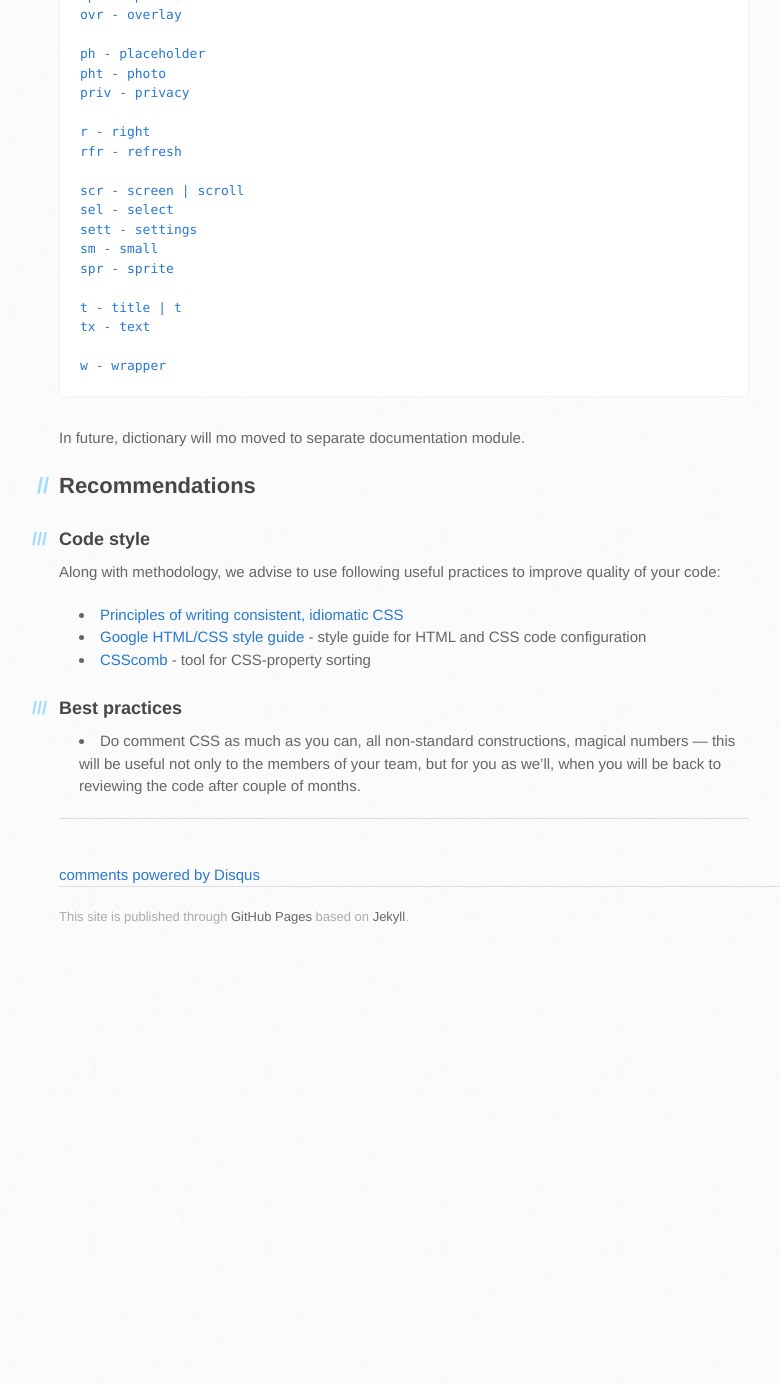
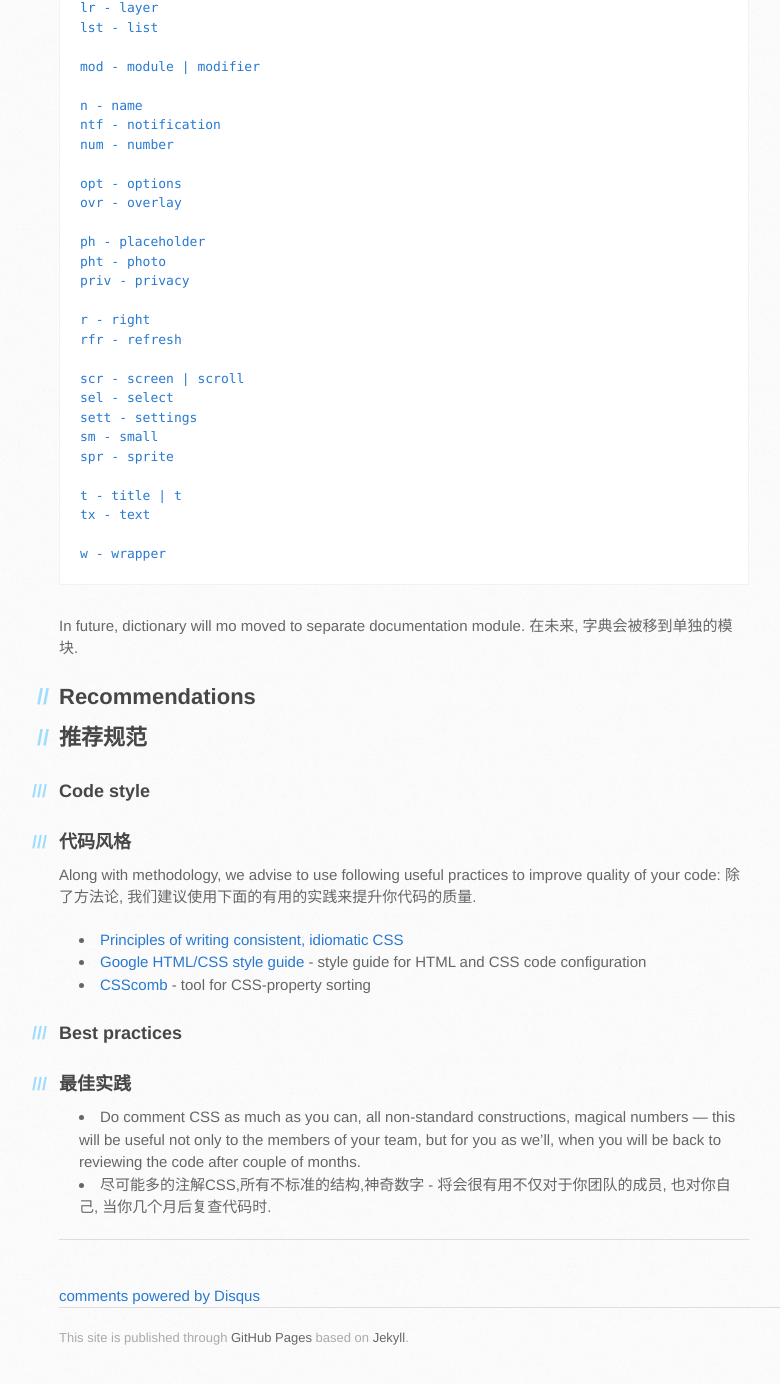
Before and after one commit to robhrt7/MCSS, a Jekyll site: the page built from cn/index.md, in a window 1280 px wide and 1400 px high, scrolled down 11258 px. Shown: the top 1384 px of the window, without its empty margins (111-891 px from the left). Built offline with Jekyll 4.4.1, drawn with Linux system fonts in a browser that asks for light colours; Markdown is read by kramdown in place of the engine named in the settings; comment, search, counter and statistics services are not loaded; before the commit the page ends 12237 px from its top, so only the background shows below that; some of the changed text lies outside the part shown.

Commit message:
fix some title

```diff
--- a/cn/index.md
+++ b/cn/index.md
@@ -250,6 +251,7 @@ Example displays second layer module **.toolbar**, which uses first layer standa
 {% endhighlight %}
 
 **Project layer styles may be cascade-modified only from other project layer modules!**
+**项目层样式只能被其他项目层模块层叠修改**
 
 **This is right:**
 
@@ -356,8 +359,9 @@ Site of the project is also designed by MCSS methodology; do not hesitate to loo
 
 <a id="dictionary"></a>
 ### Abbreviation dictionary
+### 缩写字典
 To escape large CSS selector names, we suggest using abbreviation dictionary:
-
+避免大型的 CSS 选择器名字, 我们建议使用缩写字典:
 
     a - link (<a> tag)
     ac - action
@@ -441,16 +445,22 @@ To escape large CSS selector names, we suggest using abbreviation dictionary:
     w - wrapper
 
 In future, dictionary will mo moved to separate documentation module.
+在未来, 字典会被移到单独的模块.
 
 <a id="recommendations"></a>
 ## Recommendations
+## 推荐规范
 
 ### Code style
+### 代码风格
 Along with methodology, we advise to use following useful practices to improve quality of your code:
+除了方法论, 我们建议使用下面的有用的实践来提升你代码的质量.
 
 * [Principles of writing consistent, idiomatic CSS](https://github.com/necolas/idiomatic-css)
 * [Google HTML/CSS style guide](http://google-styleguide.googlecode.com/svn/trunk/htmlcssguide.xml) - style guide for HTML and CSS code configuration
 * [CSScomb](http://csscomb.ru/) - tool for CSS-property sorting
 
 ### Best practices
+### 最佳实践
 * Do comment CSS as much as you can, all non-standard constructions, magical numbers — this will be useful not only to the members of your team, but for you as we'll, when you will be back to reviewing the code after couple of months.
+* 尽可能多的注解CSS,所有不标准的结构,神奇数字 - 将会很有用不仅对于你团队的成员, 也对你自己, 当你几个月后复查代码时.
```
Also changed, not shown: other parts of cn/index.md (+2 -0 lines).
